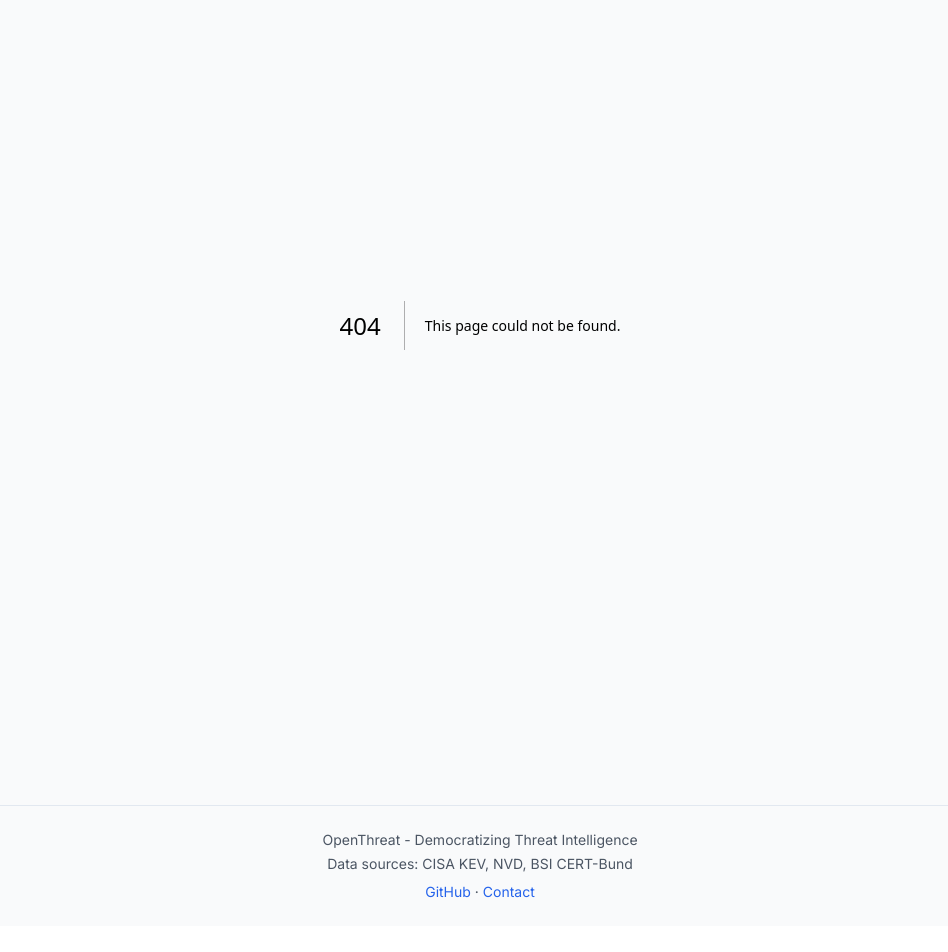
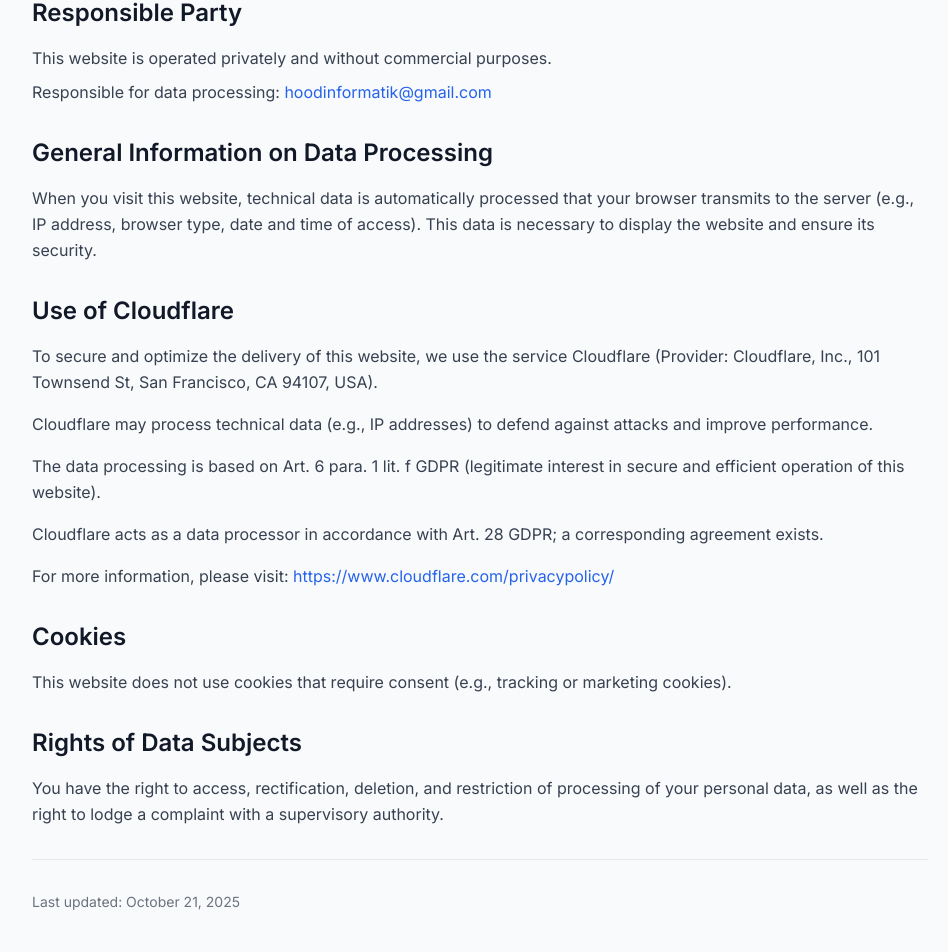
Before and after one commit to hoodinformatik/OpenThreat, a Next.js app in the folder frontend/: page /privacy in a window 1280 px wide. Before the commit this address had no page. Shown: the part 155-1107 px from the top of the page, without its empty margins (160-1108 px from the left). Before the commit the page ends 1081 px from the top, so only its background shows below. Built offline with nearby package versions, Linux system fonts and the light colour scheme.

Commit message:
feat: add privacy policy page in footer
- Create /privacy page with GDPR-compliant privacy policy
- Content covers: responsible party, data processing, Cloudflare usage, cookies, user rights
- Add Privacy Policy link to footer
- English version matching German Datenschutzerklärung requirements

```diff
--- a/frontend/app/layout.tsx
+++ b/frontend/app/layout.tsx
@@ -47,6 +47,13 @@ export default function RootLayout({
                 >
                   Contact
                 </a>
+                {" · "}
+                <a
+                  href="/privacy"
+                  className="text-blue-600 hover:text-blue-700 hover:underline"
+                >
+                  Privacy Policy
+                </a>
               </p>
             </footer>
           </div>
--- /dev/null
+++ b/frontend/app/privacy/page.tsx
@@ -0,0 +1,84 @@
+export default function PrivacyPage() {
+  return (
+    <div className="max-w-4xl mx-auto">
+      <h1 className="text-4xl font-bold text-gray-900 mb-8">Privacy Policy</h1>
+
+      <div className="prose prose-lg max-w-none space-y-8">
+        {/* Responsible Party */}
+        <section>
+          <h2 className="text-2xl font-semibold text-gray-900 mb-4">Responsible Party</h2>
+          <p className="text-gray-700 leading-relaxed">
+            This website is operated privately and without commercial purposes.
+          </p>
+          <p className="text-gray-700 leading-relaxed mt-2">
+            Responsible for data processing: <a href="mailto:hoodinformatik@gmail.com" className="text-blue-600 hover:underline">hoodinformatik@gmail.com</a>
+          </p>
+        </section>
+
+        {/* General Information */}
+        <section>
+          <h2 className="text-2xl font-semibold text-gray-900 mb-4">General Information on Data Processing</h2>
+          <p className="text-gray-700 leading-relaxed">
+            When you visit this website, technical data is automatically processed that your browser transmits to the server
+            (e.g., IP address, browser type, date and time of access). This data is necessary to display the website and
+            ensure its security.
+          </p>
+        </section>
+
+        {/* Cloudflare */}
+        <section>
+          <h2 className="text-2xl font-semibold text-gray-900 mb-4">Use of Cloudflare</h2>
+          <p className="text-gray-700 leading-relaxed mb-4">
+            To secure and optimize the delivery of this website, we use the service Cloudflare
+            (Provider: Cloudflare, Inc., 101 Townsend St, San Francisco, CA 94107, USA).
+          </p>
+          <p className="text-gray-700 leading-relaxed mb-4">
+            Cloudflare may process technical data (e.g., IP addresses) to defend against attacks and improve performance.
+          </p>
+          <p className="text-gray-700 leading-relaxed mb-4">
+            The data processing is based on Art. 6 para. 1 lit. f GDPR (legitimate interest in secure and efficient
+            operation of this website).
+          </p>
+          <p className="text-gray-700 leading-relaxed mb-4">
+            Cloudflare acts as a data processor in accordance with Art. 28 GDPR; a corresponding agreement exists.
+          </p>
+          <p className="text-gray-700 leading-relaxed">
+            For more information, please visit:{" "}
+            <a
+              href="https://www.cloudflare.com/privacypolicy/"
+              target="_blank"
+              rel="noopener noreferrer"
+              className="text-blue-600 hover:underline"
+            >
+              https://www.cloudflare.com/privacypolicy/
+            </a>
+          </p>
+        </section>
+
+        {/* Cookies */}
+        <section>
+          <h2 className="text-2xl font-semibold text-gray-900 mb-4">Cookies</h2>
+          <p className="text-gray-700 leading-relaxed">
+            This website does not use cookies that require consent (e.g., tracking or marketing cookies).
+          </p>
+        </section>
+
+        {/* Rights */}
+        <section>
+          <h2 className="text-2xl font-semibold text-gray-900 mb-4">Rights of Data Subjects</h2>
+          <p className="text-gray-700 leading-relaxed">
+            You have the right to access, rectification, deletion, and restriction of processing of your personal data,
+            as well as the right to lodge a complaint with a supervisory authority.
+          </p>
+        </section>
+
+        {/* Last Updated */}
+        <section className="pt-8 border-t border-gray-200">
+          <p className="text-sm text-gray-500">
+            Last updated: October 21, 2025
+          </p>
+        </section>
+      </div>
+    </div>
+  );
+}
```
